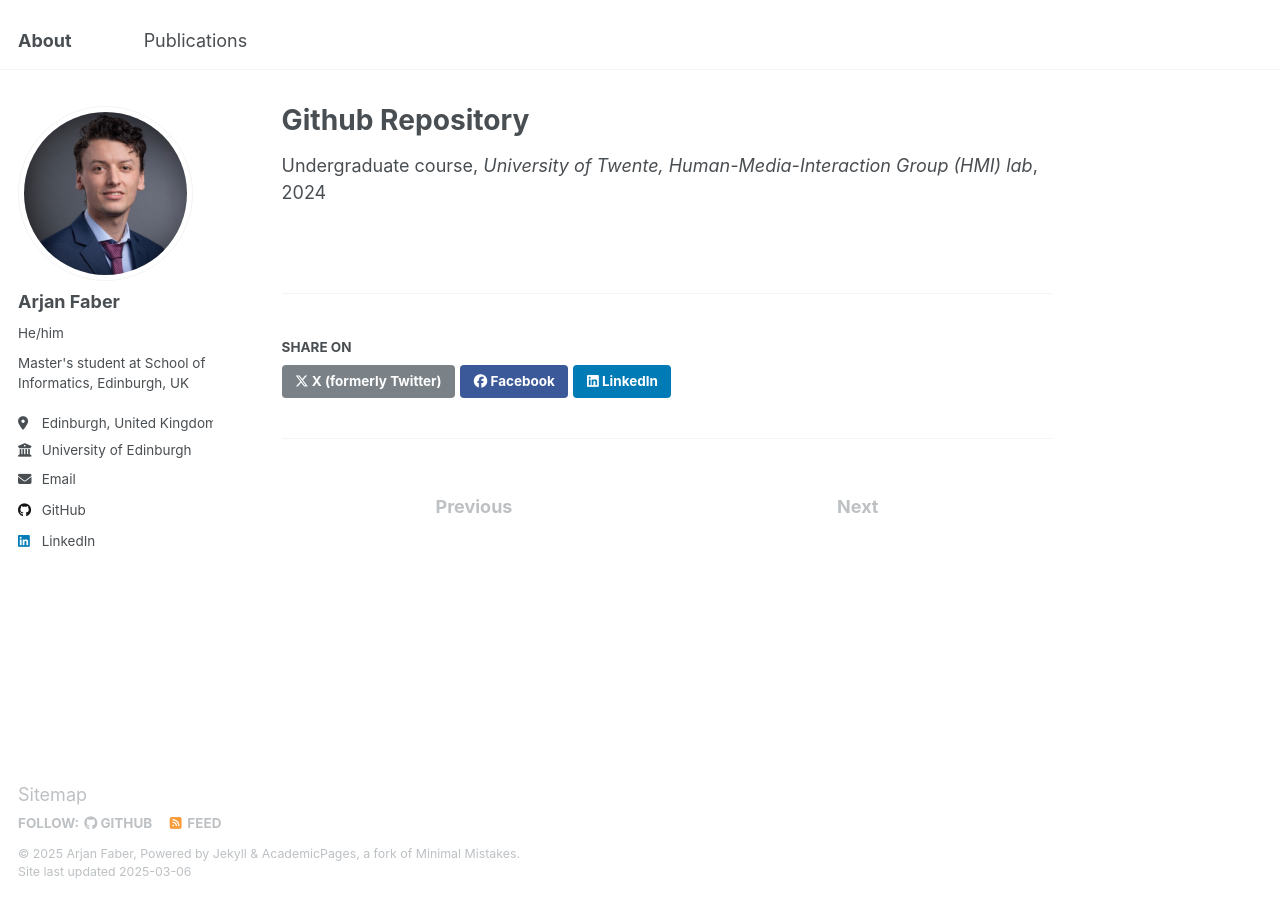
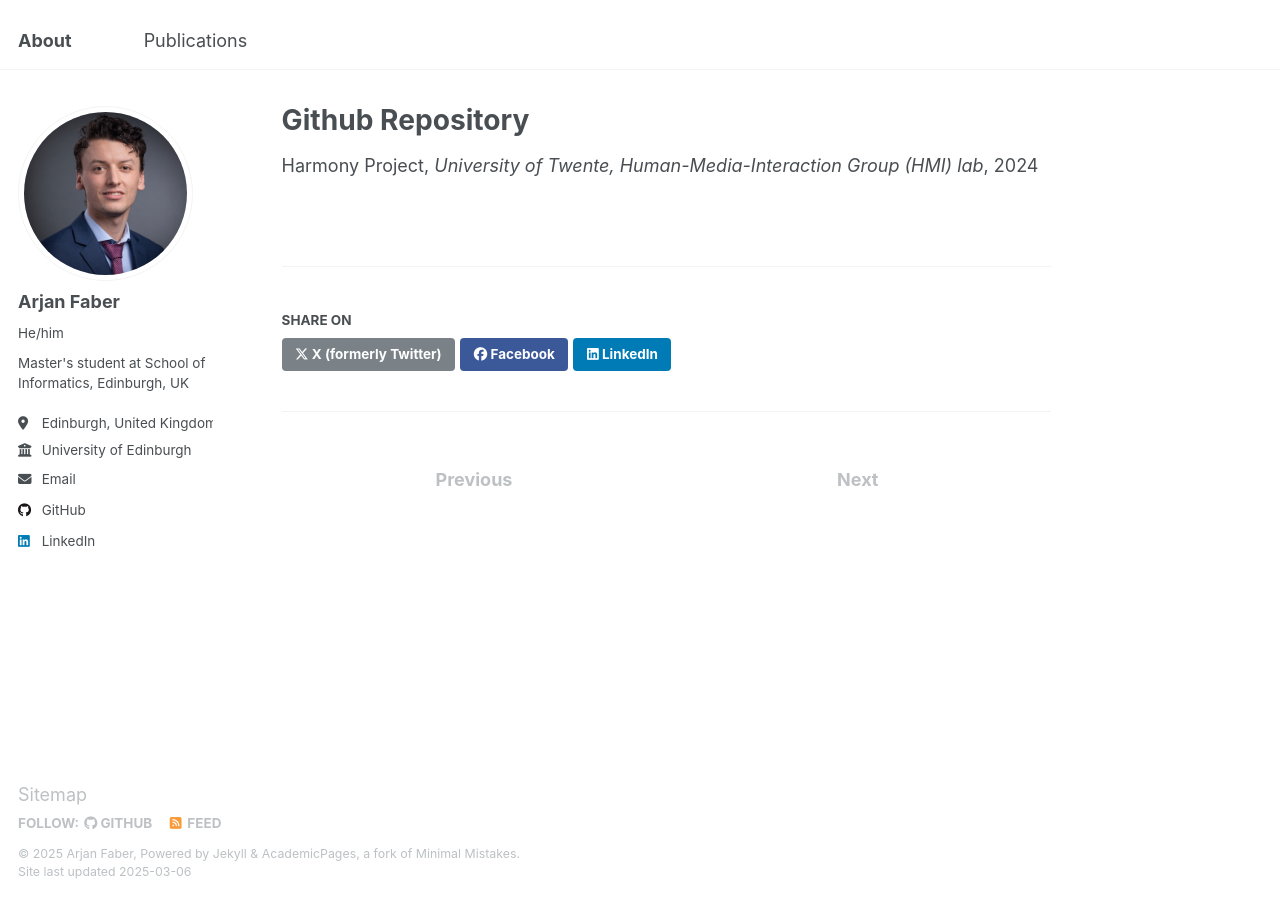
Before and after one commit to ArjFaber/arjfaber.github.io, a Jekyll site: the page built from _teaching/2014-spring-teaching-1.md, in a window 1280 px wide. Built offline with Jekyll 4.4.1, drawn with Linux system fonts in a browser that asks for light colours.

Commit message:
Update 2014-spring-teaching-1.md

```diff
--- a/_teaching/2014-spring-teaching-1.md
+++ b/_teaching/2014-spring-teaching-1.md
@@ -1,8 +1,8 @@
 ---
 title: "Github Repository"
 collection: teaching
-type: "Undergraduate course"
-permalink: /teaching/2014-spring-teaching-1
+type: "Harmony Project"
+permalink: 'https://github.com/hmi-utwente/hmi_harmony_kuka_ido_ws/'
 venue: "University of Twente, Human-Media-Interaction Group (HMI) lab"
 date: 2024-01-01
 location: "Enschede, Netherlands"
```
